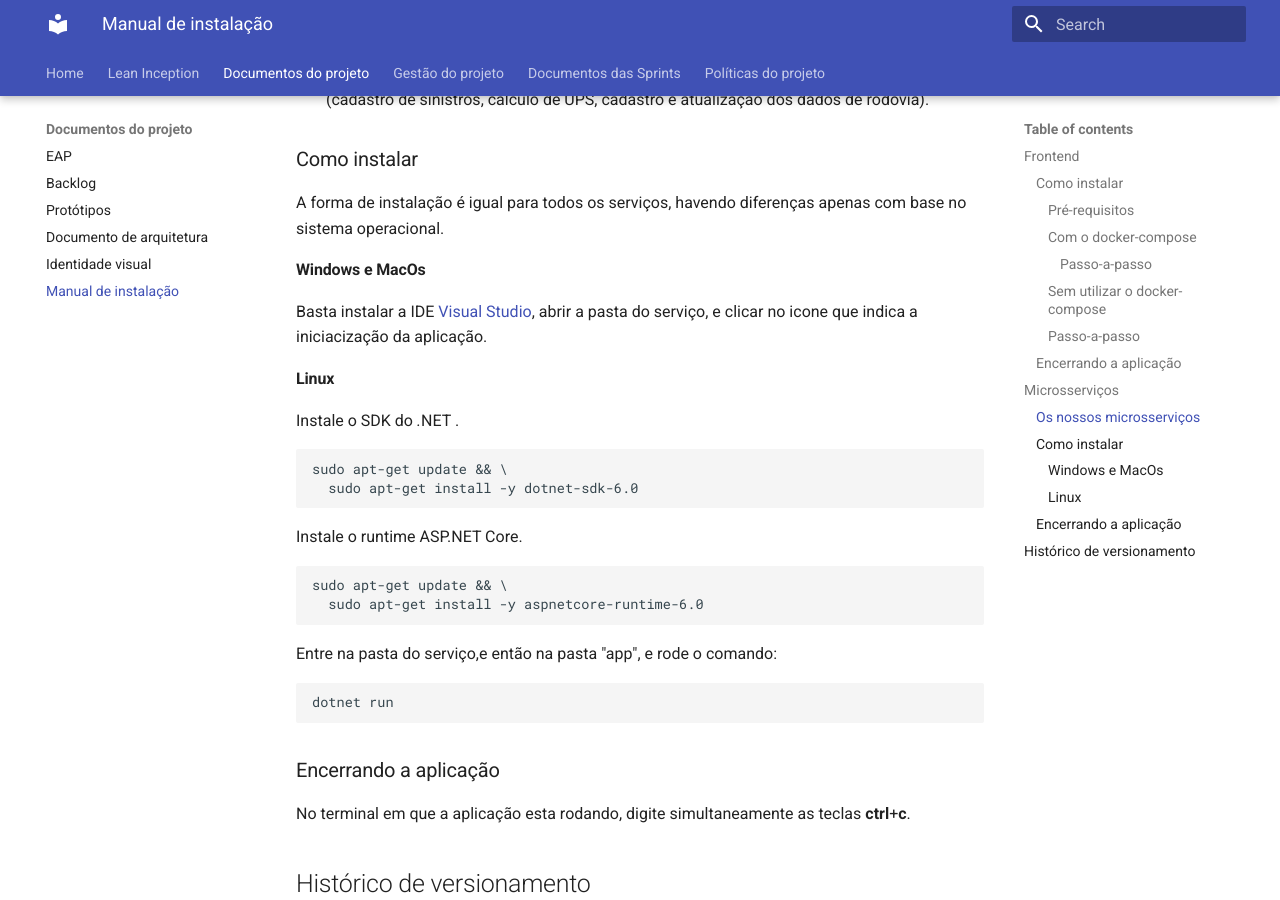
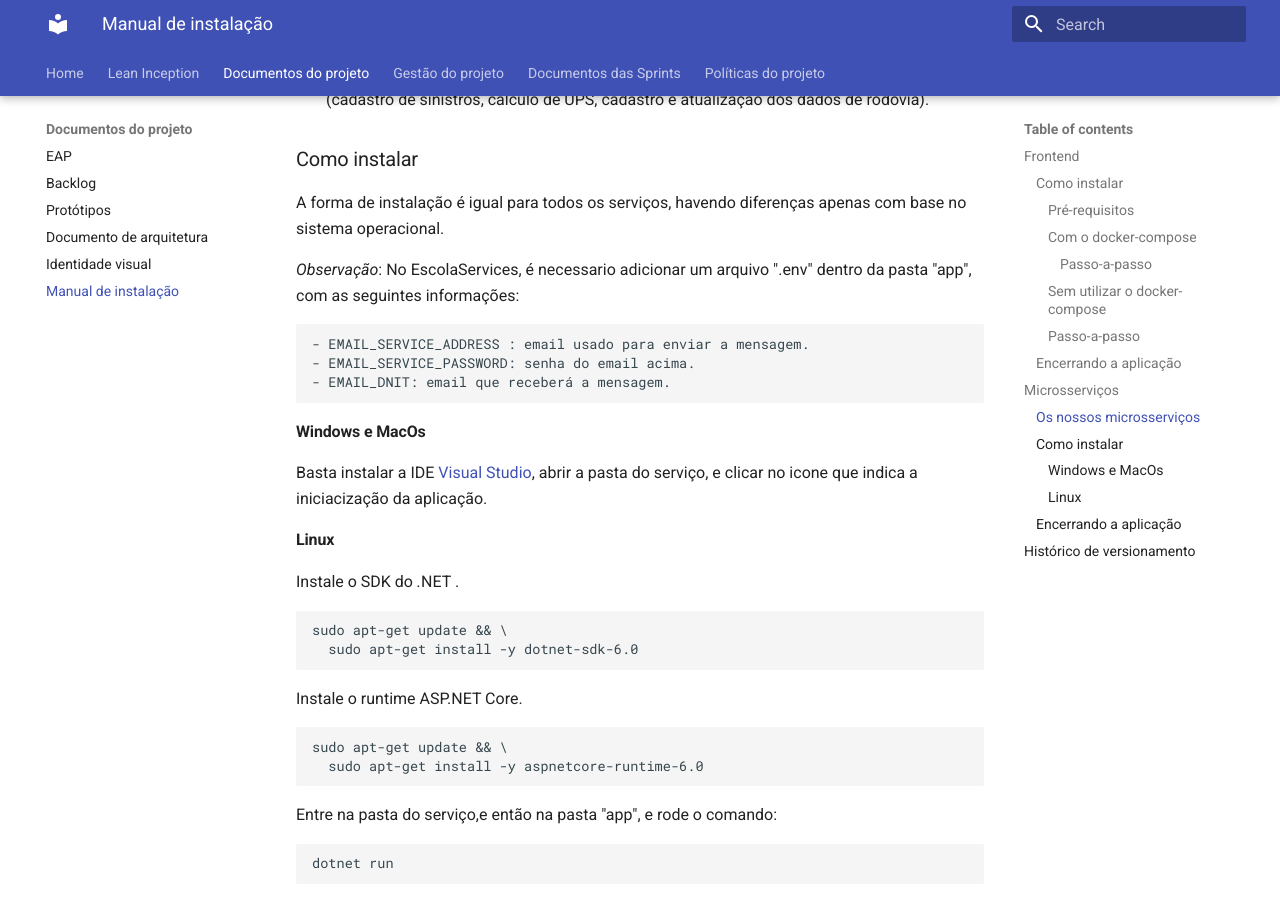
Before and after one commit to fga-eps-mds/2023-1-Dnit-DOC, an MkDocs documentation site: the page built from docs/docs/manualInstalacao/manualInstalacao.md, in a window 1280 px wide and 900 px high, scrolled down 2366 px. Built offline with MkDocs 1.6.1 and Material for MkDocs 9.7.7, drawn with Linux system fonts in a browser that asks for light colours.

Commit message:
Adicionando detalhe de ambiente.

```diff
--- a/docs/docs/manualInstalacao/manualInstalacao.md
+++ b/docs/docs/manualInstalacao/manualInstalacao.md
@@ -70,6 +70,14 @@ No caso deste projeto, temos 3 microserviços, sendo estes desenvolvidos na ling
 
 A forma de instalação é igual para todos os serviços, havendo diferenças apenas com base no sistema operacional.
 
+_Observação_: No EscolaServices, é necessario adicionar um arquivo ".env" dentro da pasta "app", com as seguintes informações:
+
+    - EMAIL_SERVICE_ADDRESS : email usado para enviar a mensagem.
+    - EMAIL_SERVICE_PASSWORD: senha do email acima.
+    - EMAIL_DNIT: email que receberá a mensagem.
+
+
+
 #### Windows e MacOs
 
 Basta instalar a IDE [Visual Studio](https://visualstudio.microsoft.com/pt-br/free-developer-offers/), abrir a pasta do serviço, e clicar no icone que indica a iniciacização da aplicação.
```
